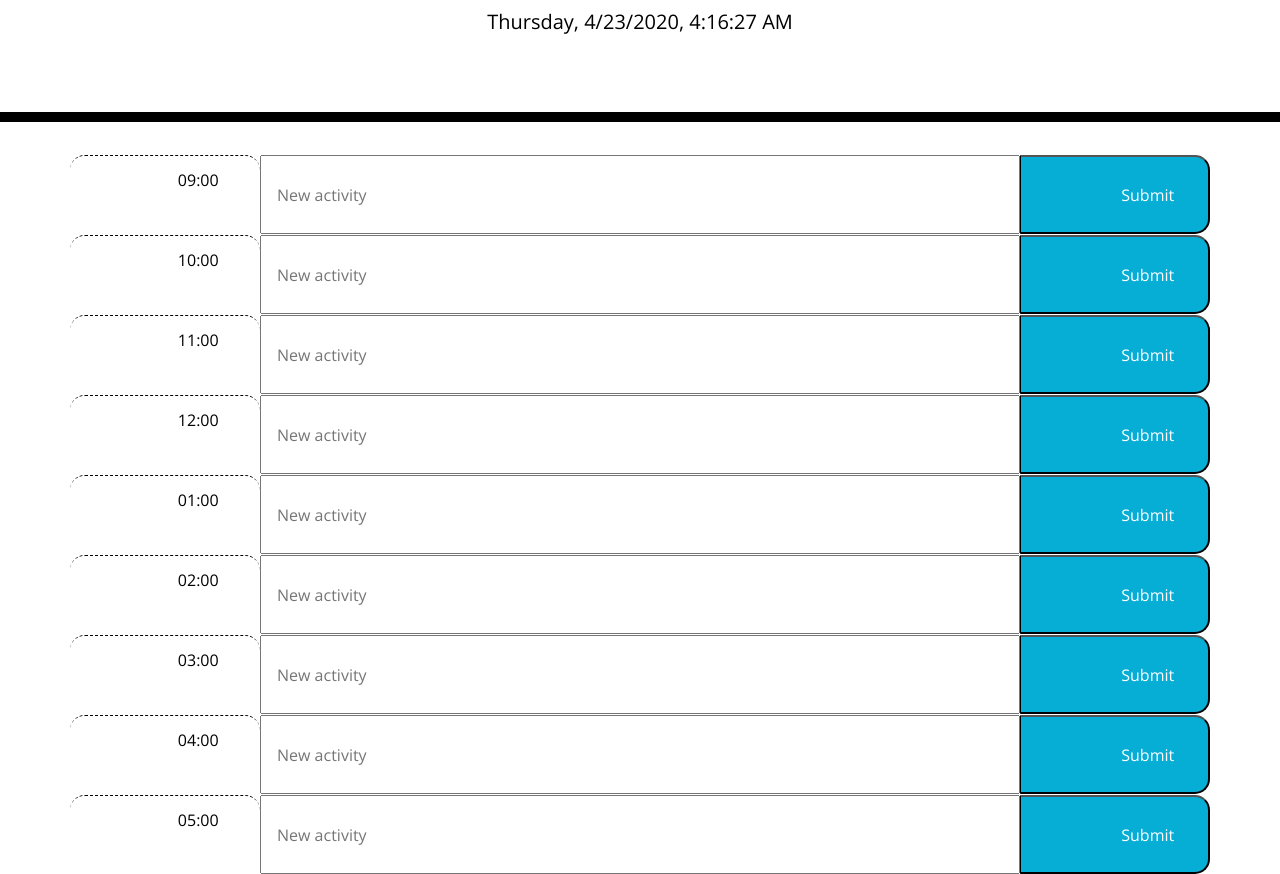
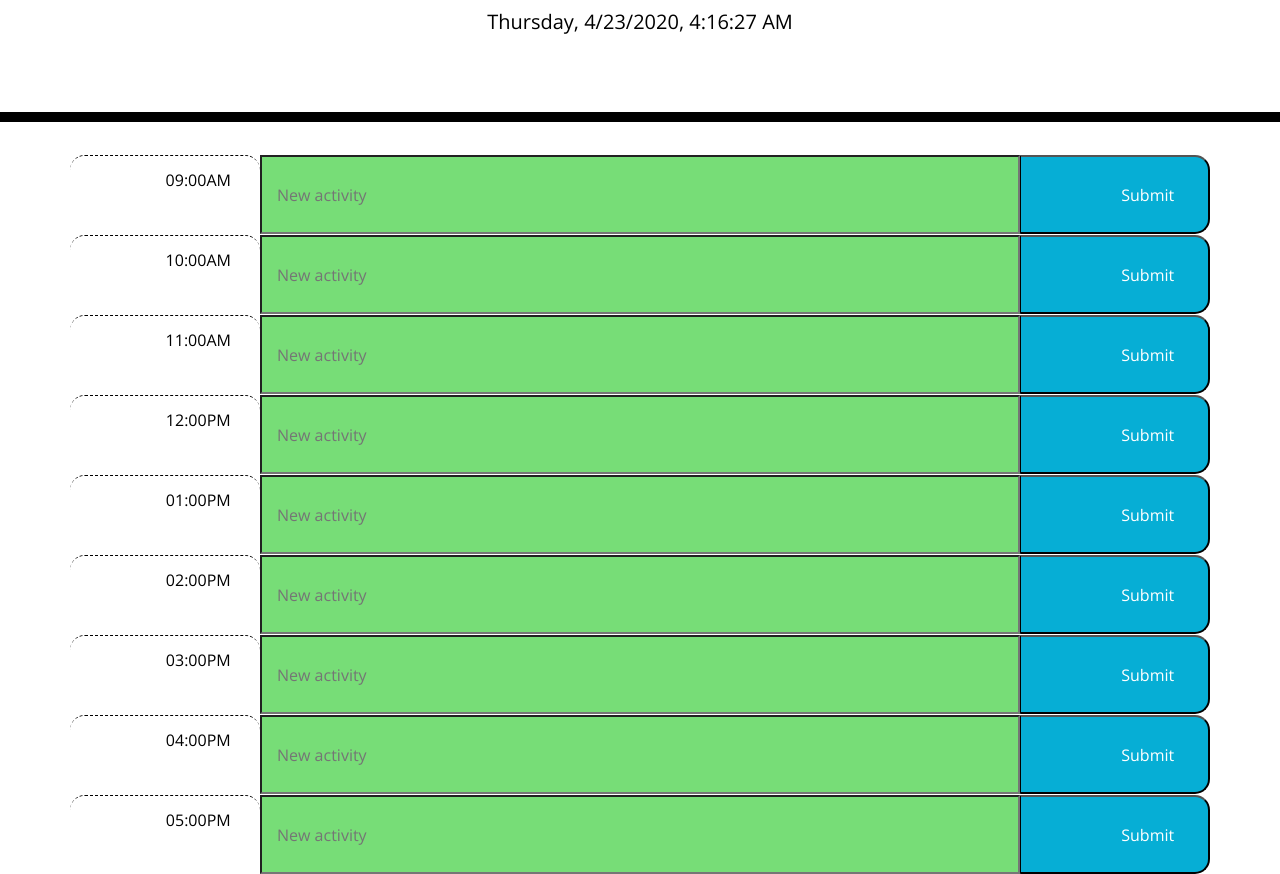
Before and after one commit to Demetrio09/Homework5, a plain HTML site: page index.html in a window 1280 px wide. Shown: the part 182-1056 px from the top of the page. Drawn offline with nearby package versions, Linux system fonts and the light colour scheme.

Commit message:
Homework

```diff
--- a/index.html
+++ b/index.html
@@ -33,81 +33,81 @@
         <!-- Timeblocks go here -->
         <div class="row">
             <div class="col-2 hour time-block">
-                09:00
+                09:00AM
             </div>
-            <input class="col-8 description" type="text" placeholder="New activity "></input>
+            <input class="col-8 description0" data-value="0" type="text" placeholder="New activity "></input>
             <button class="col-2 saveBtn">
                 Submit
             </button>
         </div>
         <div class="row">
             <div class="col-2 hour time-block">
-                10:00
+                10:00AM
             </div>
-            <input class="col-8 description" type="text" placeholder="New activity "></input>
+            <input class="col-8 description1" data-value="10" type="text" placeholder="New activity "></input>
             <button class="col-2 saveBtn">
                 Submit
             </button>
         </div>
         <div class="row">
             <div class="col-2 hour time-block">
-                11:00
+                11:00AM
             </div>
-            <input class="col-8 description" type="text" placeholder="New activity "></input>
+            <input class="col-8 description2" data-value="11" type="text" placeholder="New activity "></input>
             <button class="col-2 saveBtn">
                 Submit
             </button>
         </div>
         <div class="row">
             <div class="col-2 hour time-block">
-                12:00
+                12:00PM
             </div>
-            <input class="col-8 description" type="text" placeholder="New activity "></input>
+            <input class="col-8 description3" data-value="12" type="text" placeholder="New activity "></input>
             <button class="col-2 saveBtn">
                 Submit
             </button>
         </div>
         <div class="row">
             <div class="col-2 hour time-block">
-                01:00
+                01:00PM
             </div>
-            <input class="col-8 description" type="text" placeholder="New activity "></input>
+            <input class="col-8 description4" data-value="13" type="text" placeholder="New activity "></input>
             <button class="col-2 saveBtn">
                 Submit
             </button>
         </div>
         <div class="row">
             <div class="col-2 hour time-block">
-                02:00
+                02:00PM
             </div>
-            <input class="col-8 description" type="text" placeholder="New activity "></input>
+            <input class="col-8 description5" data-value="14" type="text" placeholder="New activity "></input>
             <button class="col-2 saveBtn">
                 Submit
             </button>
         </div>
         <div class="row">
             <div class="col-2 hour time-block">
-                03:00
+                03:00PM
             </div>
-            <input class="col-8 description" type="text" placeholder="New activity "></input>
+            <input class="col-8 description6" data-value="15" type="text" placeholder="New activity "></input>
             <button class="col-2 saveBtn">
                 Submit
             </button>
         </div>
         <div class="row">
             <div class="col-2 hour time-block">
-                04:00
+                04:00PM
             </div>
-            <input class="col-8 description" type="text" placeholder="New activity "></input>
+            <input class="col-8 description7" data-value="16" type="text" placeholder="New activity "></input>
             <button class="col-2 saveBtn">
                 Submit
             </button>
         </div>
         <div class="row">
             <div class="col-2 hour time-block">
-                05:00
+                05:00PM
             </div>
-            <input class="col-8 description" type="text" placeholder="New activity "></input>
+            <input class="col-8 description8" data-value="17" type="text" placeholder="New activity "></input>
             <button class="col-2 saveBtn">
                 Submit
             </button>
--- a/script.js
+++ b/script.js
@@ -6,12 +6,30 @@ var monthDayYear = utcDate.toLocaleDateString();
 var weekDay = ["Sunday", "Monday", "Tuesday", "Wednesday", "Thursday", "Friday", "Saturday"];
 var dayOfWeek = weekDay[dayIndex];
 var todayDate = dayOfWeek + ", " + monthDayYear + ", " + localHour;
+var inputEl = $("input");
 
+// Show currently date on HTML document.
 $("#currentDay").append(todayDate);
 
+//get data-value from input tags in order to set attributes.
+for (i = 0; i <= 8; i++) {
+    var dataValue = $(".description" + i).attr("data-value");
+    console.log(dataValue);
+};
+
+// set the attributes to the hour elements using if statments
+
+if (dataValue < utcHour) {
+    inputEl.addClass("past");
+} else if (dataValue === utcHour) {
+    inputEl.addClass("present");
+} else {
+    inputEl.addClass("future")
+};
 
 
 console.log(localHour);
 console.log(monthDayYear);
 console.log(dayOfWeek);
 console.log(todayDate);
+console.log(utcHour);
```
